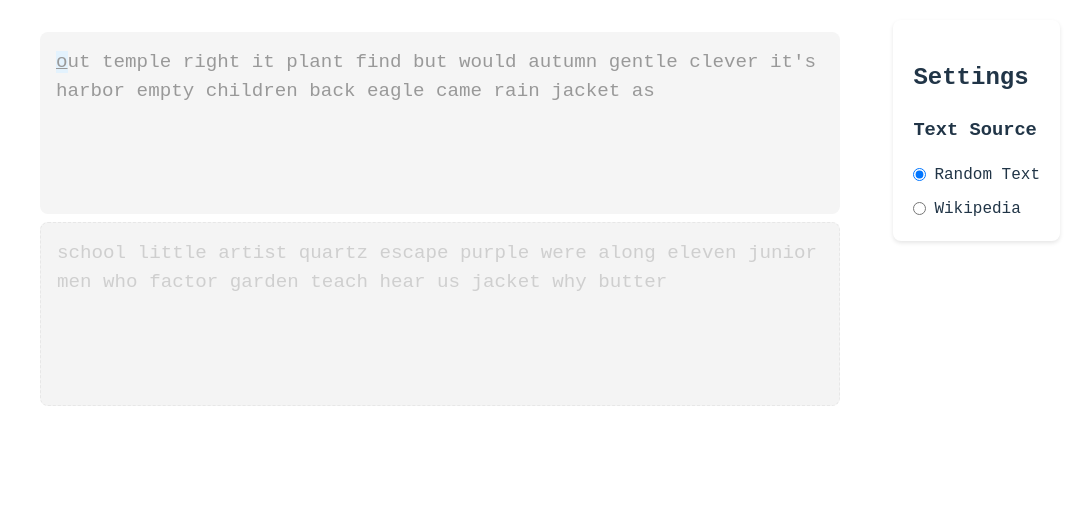
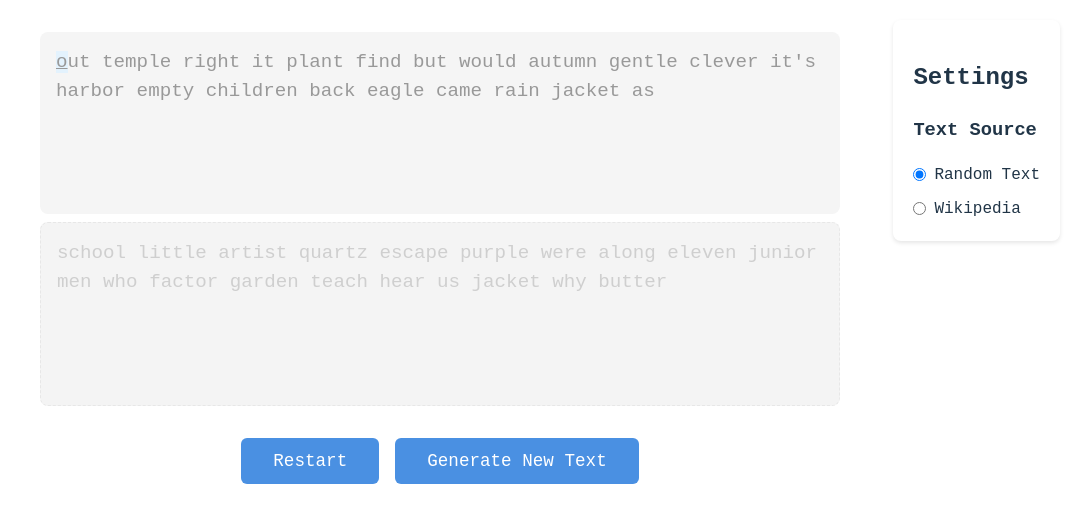
Before and after one commit to nstoichev/typing-game, a React (Vite) app: page / in a window 1280 px wide. Shown: the top 522 px of the page, without its empty margins (200-1280 px from the left). Built offline with nearby package versions, Linux system fonts and the light colour scheme.

Commit message:
feat: Add action buttons.

```diff
--- a/src/App.jsx
+++ b/src/App.jsx
@@ -2,6 +2,7 @@ import { useState, useEffect, useCallback } from 'react'
 import './App.css'
 import ResultsModal from './components/ResultsModal'
 import Settings from './components/Settings'
+import ActionButtons from './components/ActionButtons'
 import words from './jsons/words.json'
 
 function App() {
@@ -210,6 +211,24 @@ function App() {
     setCurrentChunkStartIndex(0)
   }
 
+  const handleRestart = () => {
+    setTypedText('')
+    setWrongWords([])
+    setIsComplete(false)
+    setIsActive(false)
+    setStats(null)
+    setStartTime(null)
+    const firstChunk = getChunkWithWordBoundary(text, 0)
+    setCurrentChunk(firstChunk.chunk)
+    const secondChunk = getChunkWithWordBoundary(text, firstChunk.endIndex)
+    setNextChunk(secondChunk.chunk)
+    setCurrentChunkStartIndex(0)
+  }
+
+  const handleGenerate = () => {
+    initializeText()
+  }
+
   useEffect(() => {
     if (currentChunkStartIndex + typedText.length === text.length && text.length > 0) {
       const endTime = Date.now()
@@ -248,6 +267,10 @@ function App() {
           {renderText(nextChunk, true)}
         </div>
       )}
+      <ActionButtons
+        onRestart={handleRestart}
+        onGenerate={handleGenerate}
+      />
       {isComplete && stats && (
         <ResultsModal stats={stats} onTryAgain={handleTryAgain} />
       )}
--- /dev/null
+++ b/src/components/ActionButtons.jsx
@@ -0,0 +1,35 @@
+import React from 'react';
+import PropTypes from 'prop-types';
+import styles from './ActionButtons.module.css';
+
+const ActionButtons = ({ onRestart, onGenerate }) => {
+  const handleMouseUp = (e) => {
+    e.target.blur();
+  };
+
+  return (
+    <div className={styles.actionButtons}>
+      <button
+        className={styles.button}
+        onClick={onRestart}
+        onMouseUp={handleMouseUp}
+      >
+        Restart
+      </button>
+      <button
+        className={styles.button}
+        onClick={onGenerate}
+        onMouseUp={handleMouseUp}
+      >
+        Generate New Text
+      </button>
+    </div>
+  );
+};
+
+ActionButtons.propTypes = {
+  onRestart: PropTypes.func.isRequired,
+  onGenerate: PropTypes.func.isRequired
+};
+
+export default ActionButtons;
--- /dev/null
+++ b/src/components/ActionButtons.module.css
@@ -0,0 +1,26 @@
+.actionButtons {
+  display: flex;
+  gap: 1rem;
+  justify-content: center;
+  margin: 2rem 0;
+}
+
+.button {
+  background-color: #4a90e2;
+  color: white;
+  border: none;
+  padding: 0.8rem 2rem;
+  border-radius: 6px;
+  font-size: 1.1rem;
+  cursor: pointer;
+  transition: all 0.2s ease;
+}
+
+.button:hover {
+  background-color: #357abd;
+  transform: translateY(-2px);
+}
+
+.button:active {
+  transform: translateY(0);
+}
```
